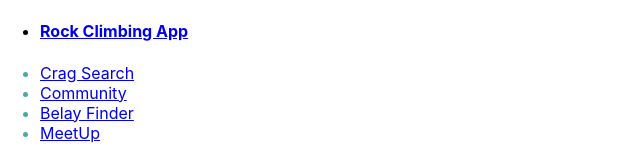
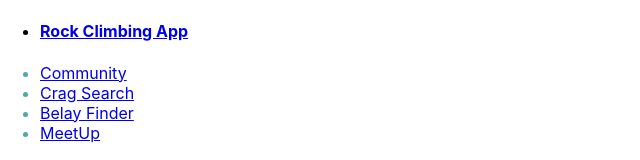
Before and after one commit to the-master-chefs/rockclimbingapp, a React (Create React App) app: page /CragSearch in a window 1280 px wide. Shown: the top 160 px of the page, without its empty margins (0-640 px from the left). Built offline with nearby package versions, Linux system fonts and the light colour scheme; the HTML template or start-up script is replaced by a standard one.

Commit message:
rearrange navbar

```diff
--- a/src/components/NavBar/index.js
+++ b/src/components/NavBar/index.js
@@ -10,10 +10,10 @@ function Title() {
         </li>
         <section id="Blank"></section>
         <li className="nav-item" id="link">
-          <a className="nav-link active" href="./CragSearch">Crag Search</a>
+          <a className="nav-link" href="./Community">Community</a>
         </li>
         <li className="nav-item" id="link">
-          <a className="nav-link" href="./Community">Community</a>
+          <a className="nav-link active" href="./CragSearch">Crag Search</a>
         </li>
         <li className="nav-item" id="link">
           <a className="nav-link" href="./BelayPartner">Belay Finder</a>
```
